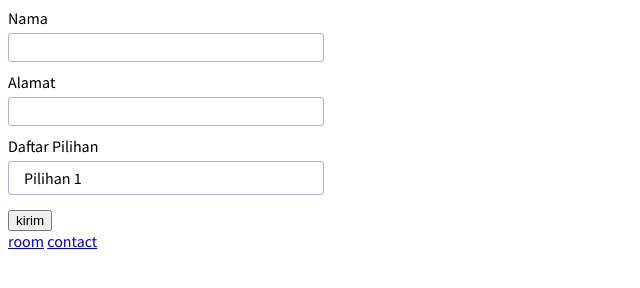
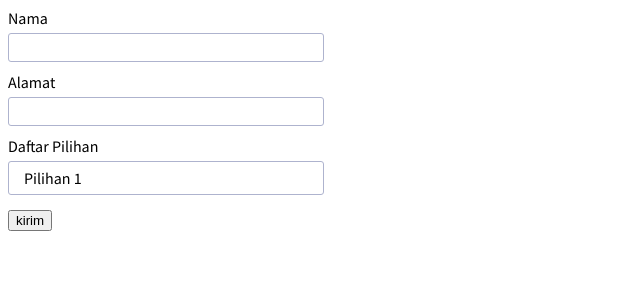
Before and after one commit to anggihseptiawan/sandbox, a plain HTML site: page index.html in a window 1280 px wide. Shown: the whole page, without its empty margins (0-640 px from the left). Drawn offline with Linux system fonts and the light colour scheme.

Commit message:
hide link and remove body event

```diff
--- a/index.html
+++ b/index.html
@@ -71,7 +71,7 @@
     </style>
 
 </head>
-<body onbeforeunload="alert('hallo gaiss..')">
+<body>
 
     <!-- <h4><i>Take a look at console..</i></h4>
     <a href="contact.html">contact</a>
@@ -109,8 +109,8 @@
     </form>
 
 
-    <a href="room.html">room</a>
-    <a href="contact.html">contact</a>
+    <!-- <a href="room.html">room</a>
+    <a href="contact.html">contact</a> -->
 
     <!-- <button id="btn">Some button <span id="time"></span></button>
     <button id="btn">Another button</button> -->
```
